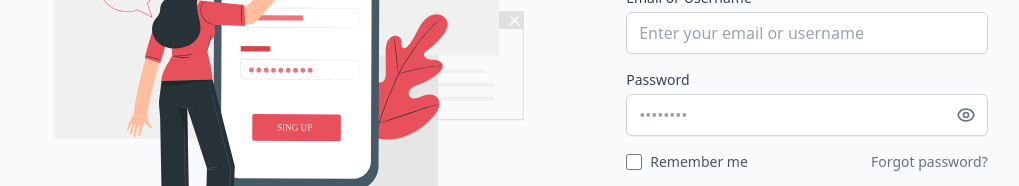
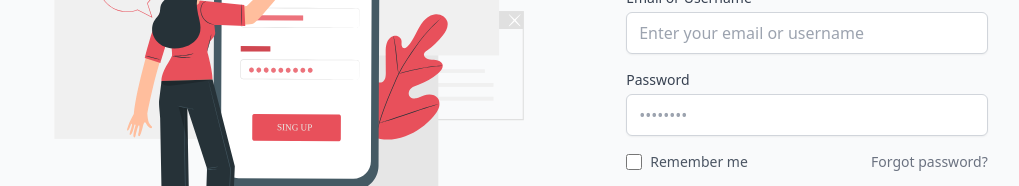
Before and after one commit to sharma8437/Testify, a React (Vite) app in the folder frontend/: page /login in a window 1280 px wide. Shown: the part 356-542 px from the top of the page, without its empty margins (137-1156 px from the left). Built offline with nearby package versions, Linux system fonts and the light colour scheme.

Commit message:
validation added
login and signup validation

```diff
--- a/frontend/package.json
+++ b/frontend/package.json
@@ -11,12 +11,14 @@
   },
   "dependencies": {
     "@heroicons/react": "^1.0.6",
+    "formik": "^2.4.6",
     "link": "^2.1.1",
     "react": "^18.3.1",
     "react-dom": "^18.3.1",
     "react-icons": "^5.3.0",
     "react-router-dom": "^6.28.0",
-    "react-slick": "^0.30.2"
+    "react-slick": "^0.30.2",
+    "yup": "^1.4.0"
   },
   "devDependencies": {
     "@eslint/js": "^9.13.0",
--- a/frontend/src/components/HeroSection.jsx
+++ b/frontend/src/components/HeroSection.jsx
@@ -4,6 +4,7 @@ import banner from "../assets/banner.svg";
 const HeroSection = () => {
   return (
     <>
+
     <div className='max-w-screen-2xl container mx-auto md:px-20 py-4'>
       <div className="max-w-screen-2xl container mx-auto md:px-20 py-4 flex flex-col md:flex-row my-14 ">
         <div className="w-full md:w-1/2 mt-14 md:mt-36 order-2 md:order-1">
--- a/frontend/src/components/Navbar.jsx
+++ b/frontend/src/components/Navbar.jsx
@@ -56,7 +56,7 @@ const Navbar = () => {
         <Link to="/support">Help</Link>
       </li>
       <li>
-        <Link to="/help">Contact Us</Link>
+        <Link to="contact" smooth={true} duration={500}>Contact Us</Link>
       </li>
     </>
   );
--- a/frontend/src/home/Home.jsx
+++ b/frontend/src/home/Home.jsx
@@ -25,7 +25,9 @@ const Home = () => {
       <AboutUs/>
       <Teams />
       <Help />
-      <ContactUs />
+      <div id="contact">
+        <ContactUs />
+      </div>
       <Footer />
       {/* <QuizDetails/> */}
       {/* <Quiz/> */}
--- a/frontend/src/pages/ChooseUs.jsx
+++ b/frontend/src/pages/ChooseUs.jsx
@@ -7,7 +7,9 @@ import lock from "../assets/lock.svg"
 const ChooseUs = () => {
   return (
 
+
     <div className='max-w-screen-2xl container mx-auto md:px-20 py-4'>
+
 
 
     <div className="p-8  text-gray-900 max-w-screen-2xl container mx-auto md:px-20 py-12">
--- a/frontend/src/pages/Login.jsx
+++ b/frontend/src/pages/Login.jsx
@@ -1,26 +1,41 @@
 import React from 'react';
-// import '../Styles/Login.css'
-import loginlogo from "../assets/loginlogo.svg"
-// import facebook from "../assets/facebook.svg"
-// import twitter from "../assets/twitter.svg"
-// import gitHub from "../assets/github.svg"
-// import google from '../assets/google.svg'
+import { useFormik } from 'formik';
+import * as Yup from 'yup'; // Import Yup for validation schema
+import loginlogo from "../assets/loginlogo.svg";
 import { Link } from 'react-router-dom';
 
 const Login = () => {
+  // Formik setup with initial values, validation schema, and onSubmit handler
+  const formik = useFormik({
+    initialValues: {
+      email: '',
+      password: '',
+    },
+    validationSchema: Yup.object({
+      email: Yup.string()
+        .email('Invalid email address')
+        .required('Email or Username is required'),
+      password: Yup.string()
+        .min(6, 'Password must be at least 8 characters')
+        .required('Password is required'),
+    }),
+    onSubmit: (values) => {
+      console.log('Form Submitted!', values);
+      // Handle login logic here (e.g., API call)
+    },
+  });
+
   return (
     <div className="flex items-center justify-center h-screen w-screen bg-gray-50 shadow-lg rounded-lg p-6 md:p-8">
       {/* Left Illustration */}
       <div className="hidden md:block w-1/2 pr-8">
-          {/* Replace with an illustration image if available */}
         <img src={loginlogo} alt="Illustration" className="max-w-full h-auto" />
       </div>
 
       {/* Right Form */}
-        <div className="w-full md:w-2/5 lg:w-[35%]  p-4 md:p-8">
+      <div className="w-full md:w-2/5 lg:w-[35%] p-4 md:p-8">
         {/* Logo */}
         <div className="flex items-center justify-center mb-6">
-            {/* <img src="/path-to-logo.png" alt="testify" className="h-8 w-8" /> */}
           <span className="ml-2 text-4xl font-bold text-red-600">Testify</span>
         </div>
 
@@ -28,52 +43,46 @@ const Login = () => {
         <h2 className="text-2xl font-bold text-gray-800 mb-1">LOGIN</h2>
         <p className="text-gray-500 mb-6">Please sign in to your account and start the adventure</p>
 
-          {/* Form Fields */}
-          <form className="space-y-4">
+        {/* Form */}
+        <form className="space-y-4" onSubmit={formik.handleSubmit}>
+          {/* Email/Username Field */}
           <div>
             <label className="block text-sm font-medium text-gray-700">Email or Username</label>
             <input
               type="text"
-                className="mt-1 block w-full px-3 py-2 border border-gray-300 rounded-md shadow-sm focus:ring-red-500 focus:border-red-500"
+              name="email"
+              value={formik.values.email}
+              onChange={formik.handleChange}
+              onBlur={formik.handleBlur}
+              className={`mt-1 block w-full px-3 py-2 border ${
+                formik.touched.email && formik.errors.email ? 'border-red-500' : 'border-gray-300'
+              } rounded-md shadow-sm focus:ring-red-500 focus:border-red-500`}
               placeholder="Enter your email or username"
             />
+            {formik.touched.email && formik.errors.email ? (
+              <p className="text-sm text-red-500 mt-1">{formik.errors.email}</p>
+            ) : null}
           </div>
+
+          {/* Password Field */}
           <div>
             <label className="block text-sm font-medium text-gray-700">Password</label>
-              <div className="relative">
             <input
               type="password"
-                  className="mt-1 block w-full px-3 py-2 border border-gray-300 rounded-md shadow-sm focus:ring-red-500 focus:border-red-500"
+              name="password"
+              value={formik.values.password}
+              onChange={formik.handleChange}
+              onBlur={formik.handleBlur}
+              className={`mt-1 block w-full px-3 py-2 border ${
+                formik.touched.password && formik.errors.password ? 'border-red-500' : 'border-gray-300'
+              } rounded-md shadow-sm focus:ring-red-500 focus:border-red-500`}
               placeholder="••••••••"
             />
-                <button
-                  type="button"
-                  className="absolute inset-y-0 right-0 pr-3 flex items-center text-gray-500"
-                >
-                  {/* Add an eye icon here */}
-                  <svg
-                    className="h-5 w-5"
-                    xmlns="http://www.w3.org/2000/svg"
-                    fill="none"
-                    viewBox="0 0 24 24"
-                    stroke="currentColor"
-                  >
-                    <path
-                      strokeLinecap="round"
-                      strokeLinejoin="round"
-                      strokeWidth="2"
-                      d="M15 12a3 3 0 11-6 0 3 3 0 016 0z"
-                    />
-                    <path
-                      strokeLinecap="round"
-                      strokeLinejoin="round"
-                      strokeWidth="2"
-                      d="M2.458 12C3.732 7.943 7.523 5 12 5c4.477 0 8.268 2.943 9.542 7-1.274 4.057-5.065 7-9.542 7-4.477 0-8.268-2.943-9.542-7z"
-                    />
-                  </svg>
-                </button>
+            {formik.touched.password && formik.errors.password ? (
+              <p className="text-sm text-red-500 mt-1">{formik.errors.password}</p>
+            ) : null}
           </div>
-            </div>
+
           {/* Remember Me and Forgot Password */}
           <div className="flex items-center justify-between">
             <label className="flex items-center text-gray-600">
@@ -88,7 +97,7 @@ const Login = () => {
             </Link>
           </div>
 
-            {/* Sign In Button */}
+          {/* Submit Button */}
           <button
             type="submit"
             className="w-full py-2 px-4 text-white bg-red-600 hover:bg-red-700 focus:ring-4 focus:ring-red-300 font-medium rounded-md shadow-sm"
@@ -99,40 +108,13 @@ const Login = () => {
 
         {/* Footer */}
         <div className="mt-6 text-center text-sm text-gray-600">
-            New on our platform?{" "}
+          New on our platform?{' '}
           <Link to="/signup" className="text-red-600 hover:underline">
             Create an account
           </Link>
         </div>
-
-
-           {/* <div className="flex justify-center space-x-4">
-          <a href="https://www.google.com/" className="text-gray-500 hover:text-red-600">
-             Google Icon
-              <img src={google} alt="" />
-            </a>
-            <a href="https://www.facebook.com/" className="text-gray-500 hover:text-red-600">
-              <img src={facebook} alt="" />
-            </a>
-            <a href="https://x.com/?lang=en" className="text-gray-500 hover:text-red-600">
-
-              <img src={twitter} alt="" />
-            </a>
-            <a href="https://github.com/" className="text-gray-500 hover:text-red-600">
-
-              <img src={gitHub} alt="" />
-            </a>
-          </div>
-
-          Buy Now Button
-           <div className="mt-6 flex justify-center">
-            <button className="py-2 px-6 bg-gradient-to-r from-red-500 to-red-700 text-white rounded-md shadow-lg hover:opacity-90">
-              Buy Now
-            </button>
-          </div>  */}
       </div>
     </div>
-    // </div>
   );
 };
 
--- a/frontend/src/pages/Signup.jsx
+++ b/frontend/src/pages/Signup.jsx
@@ -1,41 +1,81 @@
-import React from 'react';
-import { Link } from 'react-router-dom';
+import React from "react";
+import { Link } from "react-router-dom";
+import { useFormik } from "formik";
+import * as Yup from "yup";
 
 const Signup = () => {
+  const formik = useFormik({
+    initialValues: {
+      companyName: "",
+      employeeId: "",
+      firstName: "",
+      lastName: "",
+      email: "",
+      password: "",
+      confirmPassword: "",
+    },
+    validationSchema: Yup.object({
+      companyName: Yup.string().required("Company Name is required"),
+      employeeId: Yup.string().required("Employee ID is required"),
+      firstName: Yup.string().required("First Name is required"),
+      lastName: Yup.string().required("Last Name is required"),
+      email: Yup.string().email("Invalid email address").required("Email is required"),
+      password: Yup.string()
+        .min(8, "Password must be at least 8 characters")
+        .required("Password is required"),
+      confirmPassword: Yup.string()
+        .oneOf([Yup.ref("password"), null], "Passwords must match")
+        .required("Confirm Password is required"),
+    }),
+    onSubmit: (values) => {
+      console.log("Form Data:", values);
+      alert("Sign Up Successful!");
+    },
+  });
+
   return (
     <div className="flex items-center justify-center min-h-screen bg-white shadow-lg rounded-lg p-6 md:p-8 flex-col">
-      {/* Right Form */}
       <div className="w-full md:w-3/5 lg:w-1/2 p-4 md:p-8 flex flex-col justify-between flex-grow">
-        {/* Logo */}
         <div className="flex items-center justify-center mb-6">
           <span className="ml-2 text-4xl font-bold text-red-600 ">Testify</span>
         </div>
-
-        {/* Title and Subtitle */}
         <h2 className="text-2xl font-bold text-gray-800 mb-1">SIGN UP</h2>
         <p className="text-gray-500 mb-6">Create your account to join us and start your journey</p>
 
-        {/* Form Fields */}
-        <form className="space-y-4">
+        <form className="space-y-4" onSubmit={formik.handleSubmit}>
           <div className="flex space-x-4">
             <div className="flex-grow">
               <label className="block text-sm font-medium text-gray-700">Company Name</label>
               <select
+                name="companyName"
                 className="mt-1 block w-full px-3 py-2 border border-gray-300 rounded-md shadow-sm focus:ring-red-500 focus:border-red-500"
+                onChange={formik.handleChange}
+                onBlur={formik.handleBlur}
+                value={formik.values.companyName}
               >
                 <option value="">Select your company</option>
                 <option value="company1">Company 1</option>
                 <option value="company2">Company 2</option>
                 <option value="company3">Company 3</option>
               </select>
+              {formik.touched.companyName && formik.errors.companyName && (
+                <p className="text-red-500 text-sm">{formik.errors.companyName}</p>
+              )}
             </div>
             <div className="flex-grow">
               <label className="block text-sm font-medium text-gray-700">Employee ID</label>
               <input
                 type="text"
+                name="employeeId"
                 className="mt-1 block w-full px-3 py-2 border border-gray-300 rounded-md shadow-sm focus:ring-red-500 focus:border-red-500"
                 placeholder="Enter your employee ID"
+                onChange={formik.handleChange}
+                onBlur={formik.handleBlur}
+                value={formik.values.employeeId}
               />
+              {formik.touched.employeeId && formik.errors.employeeId && (
+                <p className="text-red-500 text-sm">{formik.errors.employeeId}</p>
+              )}
             </div>
           </div>
 
@@ -44,17 +84,31 @@ const Signup = () => {
               <label className="block text-sm font-medium text-gray-700">First Name</label>
               <input
                 type="text"
+                name="firstName"
                 className="mt-1 block w-full px-3 py-2 border border-gray-300 rounded-md shadow-sm focus:ring-red-500 focus:border-red-500"
                 placeholder="Enter your first name"
+                onChange={formik.handleChange}
+                onBlur={formik.handleBlur}
+                value={formik.values.firstName}
               />
+              {formik.touched.firstName && formik.errors.firstName && (
+                <p className="text-red-500 text-sm">{formik.errors.firstName}</p>
+              )}
             </div>
             <div className="flex-grow">
               <label className="block text-sm font-medium text-gray-700">Last Name</label>
               <input
                 type="text"
+                name="lastName"
                 className="mt-1 block w-full px-3 py-2 border border-gray-300 rounded-md shadow-sm focus:ring-red-500 focus:border-red-500"
                 placeholder="Enter your last name"
+                onChange={formik.handleChange}
+                onBlur={formik.handleBlur}
+                value={formik.values.lastName}
               />
+              {formik.touched.lastName && formik.errors.lastName && (
+                <p className="text-red-500 text-sm">{formik.errors.lastName}</p>
+              )}
             </div>
           </div>
 
@@ -62,29 +116,49 @@ const Signup = () => {
             <label className="block text-sm font-medium text-gray-700">Email</label>
             <input
               type="email"
+              name="email"
               className="mt-1 block w-full px-3 py-2 border border-gray-300 rounded-md shadow-sm focus:ring-red-500 focus:border-red-500"
               placeholder="Enter your email"
+              onChange={formik.handleChange}
+              onBlur={formik.handleBlur}
+              value={formik.values.email}
             />
+            {formik.touched.email && formik.errors.email && (
+              <p className="text-red-500 text-sm">{formik.errors.email}</p>
+            )}
           </div>
 
           <div>
             <label className="block text-sm font-medium text-gray-700">Password</label>
             <input
               type="password"
+              name="password"
               className="mt-1 block w-full px-3 py-2 border border-gray-300 rounded-md shadow-sm focus:ring-red-500 focus:border-red-500"
               placeholder="••••••••"
+              onChange={formik.handleChange}
+              onBlur={formik.handleBlur}
+              value={formik.values.password}
             />
+            {formik.touched.password && formik.errors.password && (
+              <p className="text-red-500 text-sm">{formik.errors.password}</p>
+            )}
           </div>
           <div>
             <label className="block text-sm font-medium text-gray-700">Confirm Password</label>
             <input
               type="password"
+              name="confirmPassword"
               className="mt-1 block w-full px-3 py-2 border border-gray-300 rounded-md shadow-sm focus:ring-red-500 focus:border-red-500"
               placeholder="••••••••"
+              onChange={formik.handleChange}
+              onBlur={formik.handleBlur}
+              value={formik.values.confirmPassword}
             />
+            {formik.touched.confirmPassword && formik.errors.confirmPassword && (
+              <p className="text-red-500 text-sm">{formik.errors.confirmPassword}</p>
+            )}
           </div>
 
-          {/* Sign Up Button */}
           <button
             type="submit"
             className="w-full py-2 px-4 text-white bg-red-600 hover:bg-red-700 focus:ring-4 focus:ring-red-300 font-medium rounded-md shadow-sm"
@@ -94,7 +168,6 @@ const Signup = () => {
         </form>
       </div>
 
-      {/* Footer */}
       <div className="w-full text-center text-sm text-gray-600 mt-6">
         Already have an account?{" "}
         <Link to="/login" className="text-red-600 hover:underline">
```
Also changed, not shown: 1 other file (tests, documents, lock files or other folders). Lines whose indentation alone changed are shown as unchanged.
